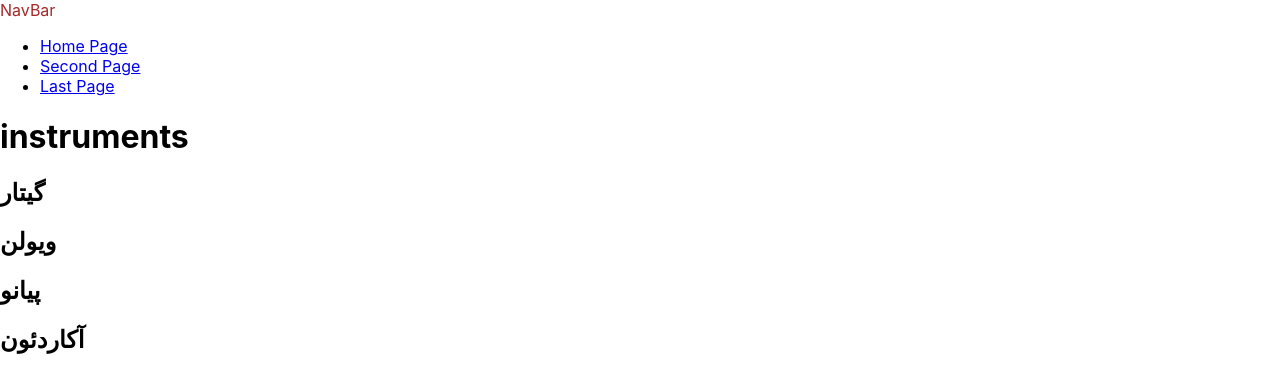
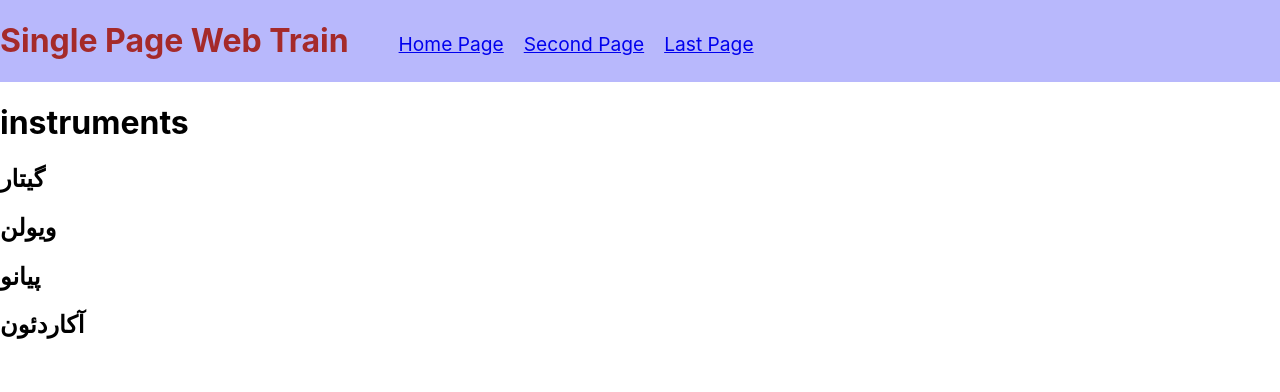
Before and after one commit to AyeenSepehri/singlePageWebTrain, a React (Create React App) app: page / in a window 1280 px wide. Shown: the top 392 px of the page. Built offline with nearby package versions, Linux system fonts and the light colour scheme.

Commit message:
adding some styling of nav bar

```diff
--- a/src/components/layout/NavBar.js
+++ b/src/components/layout/NavBar.js
@@ -3,9 +3,9 @@ import {Link} from "react-router-dom"
 import classes from "./NavBar.module.css"
 function NavBar() {
   return (
-    <header>
-        <div className={classes.logo}>NavBar</div>
-        <ul>
+    <header className={classes.nav}>
+        <h1 className={classes.logo}>Single Page Web Train</h1>
+        <ul className={classes.list}>
             <li><Link to="/">Home Page</Link></li>
             <li><Link to="/second">Second Page</Link></li>
             <li><Link to="/last">Last Page</Link></li>
--- a/src/components/layout/NavBar.module.css
+++ b/src/components/layout/NavBar.module.css
@@ -1,3 +1,20 @@
+.nav{
+    background-color: rgb(184, 184, 252);
+    display: flex;
+}
 .logo{
     color: brown;
 }
+.list{
+    display: flex;
+    justify-content: right;
+    align-items: flex-end;
+    text-align: right;
+    list-style: none;
+}
+li{
+    margin: 10px;
+    font-size: 1.2em;
+    font-weight: 400;
+    float: right;
+}
```
